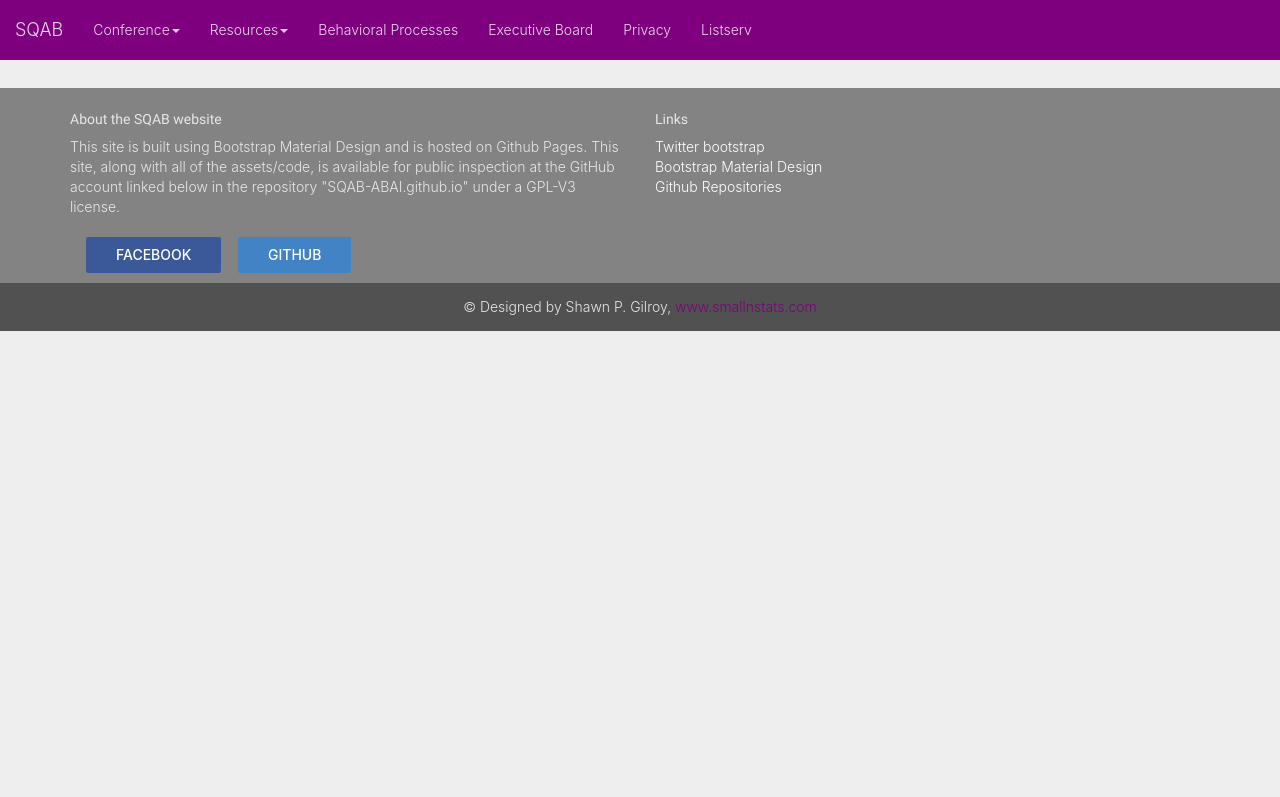
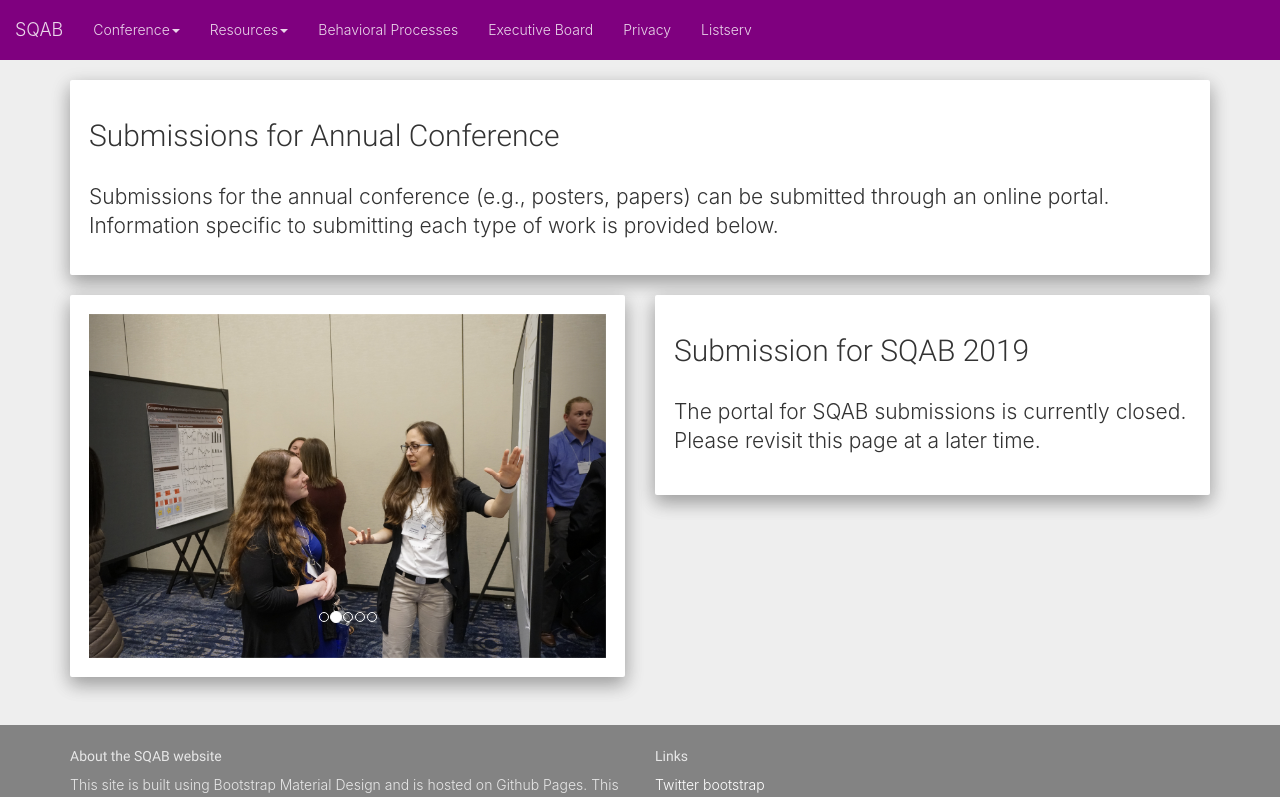
Before and after one commit to miyamot0/SQAB-Testing, a React (Create React App) app: page /Submissions in a window 1280 px wide. Shown: the top 797 px of the page. Built offline with nearby package versions, Linux system fonts and the light colour scheme.

Commit message:
Add submissions

```diff
--- a/src/App.js
+++ b/src/App.js
@@ -7,6 +7,7 @@ import Footer from './components/layouts/Footer';
 import HomePage from './components/pages/HomePage';
 import Conference from './components/pages/Conference';
 import Registration from './components/pages/Registration';
+import Submissions from './components/pages/Submissions';
 import Tutorials from './components/pages/Tutorials';
 
 class App extends Component {
@@ -20,6 +21,7 @@ class App extends Component {
             <Route exact path='/' component = { HomePage } />
             <Route path='/Conference' component = { Conference } />
             <Route path='/Registration' component = { Registration } />
+            <Route path='/Submissions' component = { Submissions } />
             <Route path='/Tutorials' component = { Tutorials } />
           </Switch>
 
--- a/src/components/layouts/Navbar.js
+++ b/src/components/layouts/Navbar.js
@@ -22,8 +22,8 @@ const Navbar = () => {
                                 <li><Link to="/Conference">Annual Conference </Link></li>
                                 <li><Link to="/Tutorials">Recorded Tutorials </Link></li>
                                 <li><Link to="/Registration">Registration </Link></li>
+                                <li><Link to="/Submissions">Submissions </Link></li>
 
-                                <li><Link to="/Submission">Submissions </Link></li>
                                 <li><Link to="/Programs">Programs &amp; Newsletters </Link></li>
                             </ul>
                         </li>
--- /dev/null
+++ b/src/components/pages/Submissions.js
@@ -0,0 +1,60 @@
+import React, { Component } from 'react';
+
+class Submissions extends Component {
+    render() {
+        return (
+            <div className="container">
+                <div className="row">
+                    <div className="col-md-12">
+                        <div className="jumbotron">
+                            <h2 className="h2-responsive">Submissions for Annual Conference</h2>
+                            <br/>
+                            <p className="lead">Submissions for the annual conference (e.g., posters, papers) can be submitted through an online portal. Information specific to submitting each type of work is provided below.</p>
+                        </div>
+                    </div>
+                </div>
+
+                <div className="row">
+                    <div className="col-md-6">
+                        <div className="well">
+                            <div id="myCarousel" className="carousel slide" data-ride="carousel">
+                                <ol className="carousel-indicators">
+                                    <li data-target="#myCarousel" data-slide-to="0" className="active"></li>
+                                    <li data-target="#myCarousel" data-slide-to="1"></li>
+                                    <li data-target="#myCarousel" data-slide-to="2"></li>
+                                    <li data-target="#myCarousel" data-slide-to="3"></li>
+                                    <li data-target="#myCarousel" data-slide-to="4"></li>
+                                </ol>
+
+                                <div className="carousel-inner">
+                                    <div className="item active"><img className="d-block w-100" src="img/symp-1.jpeg" alt=""/></div>
+                                    <div className="item"><img className="d-block w-100" src="img/symp-2.jpeg" alt="Second slide"/></div>
+                                    <div className="item"><img className="d-block w-100" src="img/symp-3.jpeg" alt="Second slide"/></div>
+                                    <div className="item"><img className="d-block w-100" src="img/symp-4.jpeg" alt="Second slide"/></div>
+                                    <div className="item"><img className="d-block w-100" src="img/symp-5.jpeg" alt="Second slide"/></div>
+                                </div>
+
+                                <a className="left carousel-control" href="#myCarousel" data-slide="prev">
+                                    <span className="sr-only">Previous</span>
+                                </a>
+                                <a className="right carousel-control" href="#myCarousel" data-slide="next">
+                                    <span className="sr-only">Next</span>
+                                </a>
+                            </div>
+                        </div>
+                    </div>
+
+                    <div className="col-md-6">
+                        <div className="well">
+                            <h2 className="h2-responsive">Submission for SQAB 2019</h2>
+                            <br/>
+                            <p className="lead">The portal for SQAB submissions is currently closed. Please revisit this page at a later time.</p>
+                        </div>
+                    </div>
+                </div>
+            </div>
+        );
+    }
+}
+
+export default Submissions;
```
